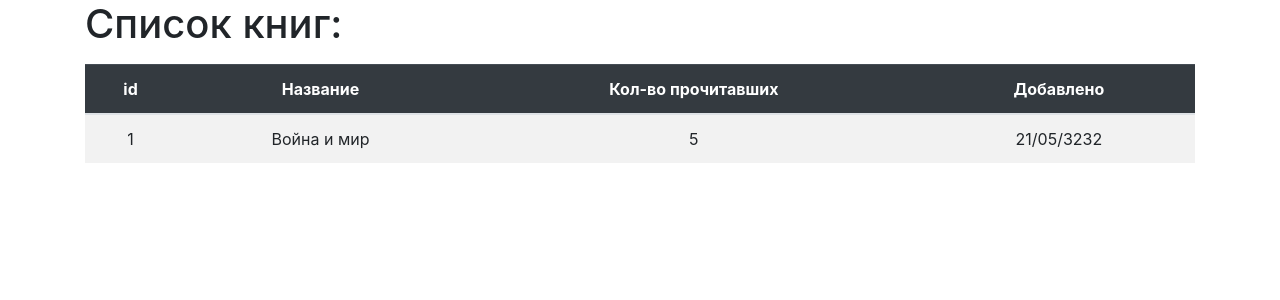
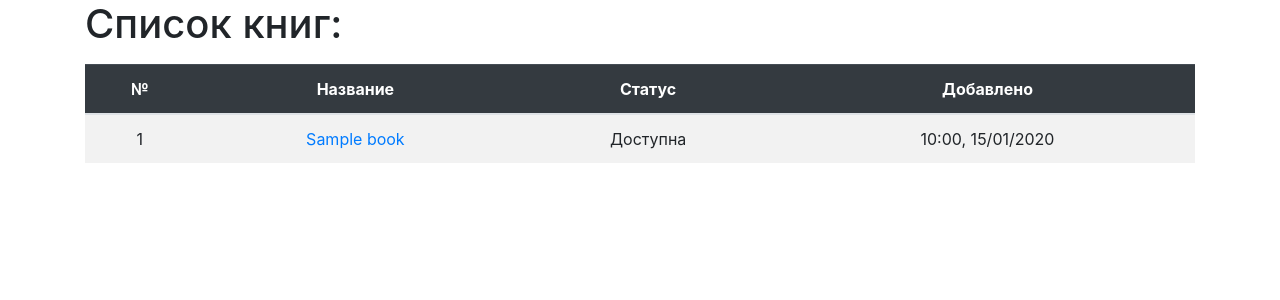
Before and after one commit to PickBas/library_service, a Django app: page /library/list/ in a window 1280 px wide. Shown: the part 56-356 px from the top of the page. Run offline with Django 3.2, Linux system fonts and the light colour scheme; tables that the repository leaves empty hold one stand-in row (values such as "Sample post"); some libraries are stand-ins or nearby versions.

Commit message:
Added tests for books

```diff
--- a/book/models.py
+++ b/book/models.py
@@ -6,10 +6,17 @@ from django.utils import timezone
 
 class Book(models.Model):
     """Book class"""
+
     name = models.CharField(max_length=100, blank=True, null=True)
+    info = models.CharField(max_length=500, blank=True, null=True)
     file = models.FileField(upload_to='books')
     in_use_by = models.OneToOneField(to=User,
                                      on_delete=models.CASCADE,
-                                     related_name='current_book_user')
+                                     related_name='current_book_user',
+                                     null=True)
+
+    read_history = models.ManyToManyField(User)
+
     since_given = models.DateTimeField(default=timezone.now)
     since_back = models.DateTimeField(default=timezone.now)
+    upload_time = models.DateTimeField(default=timezone.now)
--- a/book/urls.py
+++ b/book/urls.py
@@ -2,9 +2,10 @@
 
 from django.urls import path
 
-from book.views import BooksPageView, AddBookPageView
+from book.views import BookListPageView, AddBookPageView, BookPageView
 
 urlpatterns = [
-    path('library/list/', BooksPageView.as_view(), name='books_list_page'),
+    path('library/list/', BookListPageView.as_view(), name='books_list_page'),
     path('library/add/book/', AddBookPageView.as_view(), name='add_book_to_lib'),
+    path('book/<int:pk>/', BookPageView.as_view(), name='book_page'),
 ]
--- a/book/views.py
+++ b/book/views.py
@@ -1,7 +1,7 @@
 """book views.py"""
 from django.core.exceptions import PermissionDenied
 from django.http import HttpRequest
-from django.shortcuts import redirect, render
+from django.shortcuts import redirect, render, get_object_or_404
 from django.urls import reverse
 from django.views import View
 
@@ -9,7 +9,7 @@ from book.models import Book
 from book.forms import UploadBookForm
 
 
-class BooksPageView(View):
+class BookListPageView(View):
     """BooksPageView class"""
 
     def __init__(self, **kwargs: dict):
@@ -24,6 +24,8 @@ class BooksPageView(View):
         :param request: HttpRequest
         :returns: render
         """
+
+        self.context['books'] = Book.objects.all()
 
         return render(request, self.template_name, self.context)
 
@@ -67,9 +69,35 @@ class AddBookPageView(View):
         book_form = UploadBookForm(request.POST, request.FILES)
 
         if book_form.is_valid():
-            book = Book(file=book_form.cleaned_data.get('file'))
+            book = Book(file=request.FILES['file'],
+                        in_use_by=None,
+                        name=book_form.cleaned_data.get('name'))
             book.save()
             return redirect(reverse('books_list_page'))
 
-        print(request.FILES)
         return self.get(request)
+
+
+class BookPageView(View):
+    """BookPageView class"""
+
+    def __init__(self, **kwargs: dict):
+        self.template_name = 'book/book_main_page.html'
+        self.context = {}
+        super().__init__(**kwargs)
+
+    def get(self, request: HttpRequest, **kwargs: dict) -> render:
+        """
+        Processing GET request
+
+        :param request: HttpRequest
+        :param kwargs: pk
+        :returns: render
+        """
+
+        current_book = get_object_or_404(Book, id=kwargs['pk'])
+
+        self.context['page_name'] = current_book.name
+        self.context['current_book'] = current_book
+
+        return render(request, self.template_name, self.context)
--- /dev/null
+++ b/templates/book/book_main_page.html
@@ -0,0 +1,6 @@
+{% extends 'base.html' %}
+
+{% block main %}
+    <h1>{{ current_book.name }}</h1>
+    <h1>{{ current_book.info }}</h1>
+{% endblock %}
--- a/templates/library/add_book_to_lib.html
+++ b/templates/library/add_book_to_lib.html
@@ -2,7 +2,7 @@
 {% load crispy_forms_tags %}
 
 {% block main %}
-    <form method="post">
+    <form method="post" enctype="multipart/form-data">
         {% csrf_token %}
         {{ form|crispy }}
         <input class="btn btn-primary btn-block" type="submit" value="Добавить">
--- a/templates/library/books_list.html
+++ b/templates/library/books_list.html
@@ -10,19 +10,21 @@
             <table class="table text-center table-striped">
                 <thead class="table-dark">
                     <tr>
-                        <th scope="col">id</th>
+                        <th scope="col">№</th>
                         <th scope="col">Название</th>
-                        <th scope="col">Кол-во прочитавших</th>
+                        <th scope="col">Статус</th>
                         <th scope="col">Добавлено</th>
                     </tr>
                 </thead>
                 <tbody>
-                    <tr>
-                        <td>1</td>
-                        <td>Война и мир</td>
-                        <td>5</td>
-                        <td>21/05/3232</td>
-                    </tr>
+                    {% for book in books %}
+                        <tr>
+                            <td>{{ forloop.counter }}</td>
+                            <td><a href="{% url 'book_page' book.id %}">{{ book.name }}</a></td>
+                            <td>{% if book.is_in_use %}Не доступна{% else %}Доступна{% endif %}</td>
+                            <td>{{ book.upload_time|time:"G:i" }}, {{ book.upload_time|date:"d/m/Y" }}</td>
+                        </tr>
+                    {% endfor %}
                 </tbody>
             </table>
         </div>
```
Also changed, not shown: book/forms.py (+8 -1 lines), book/tests.py (+56 -0 lines), 1 other file.
